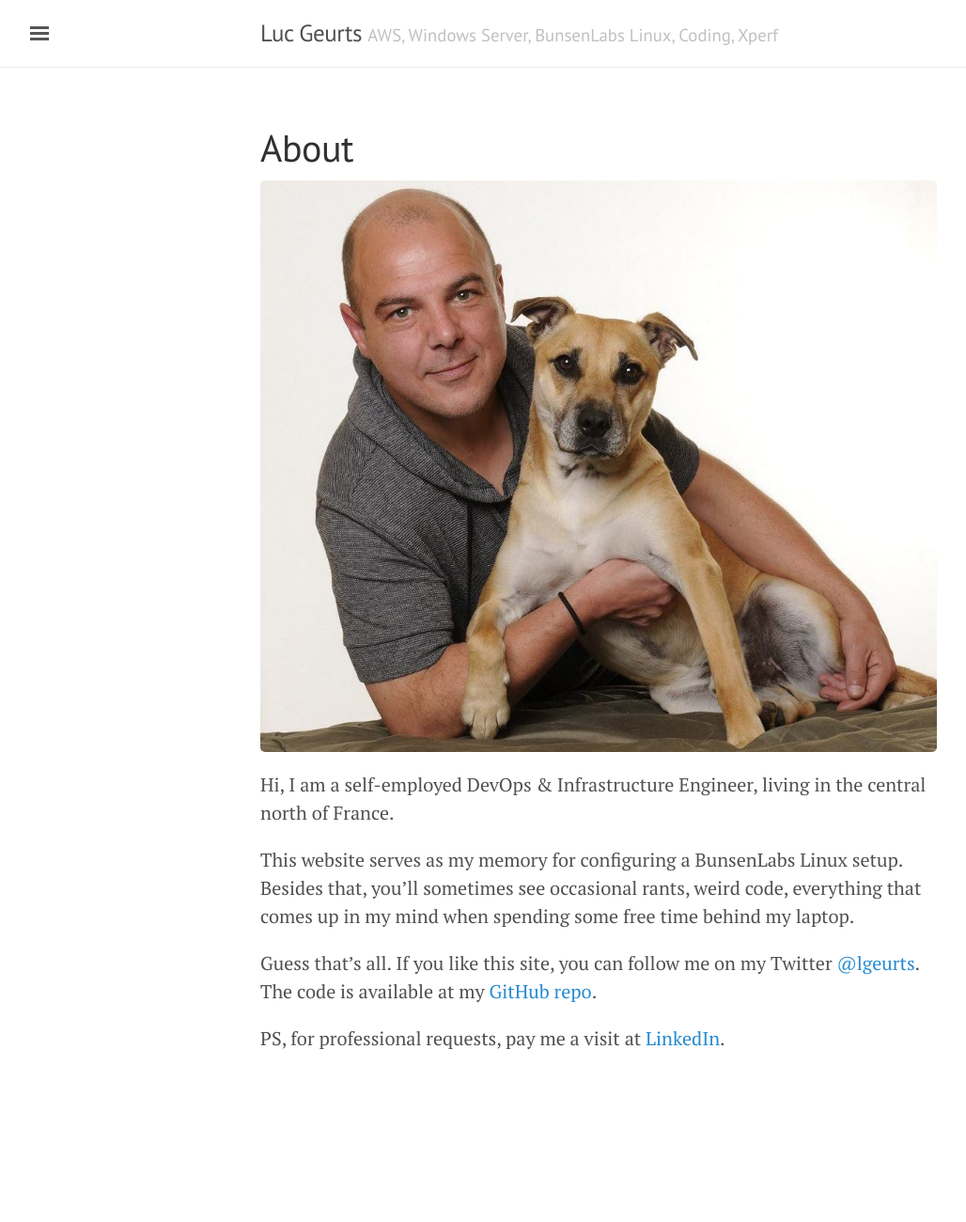
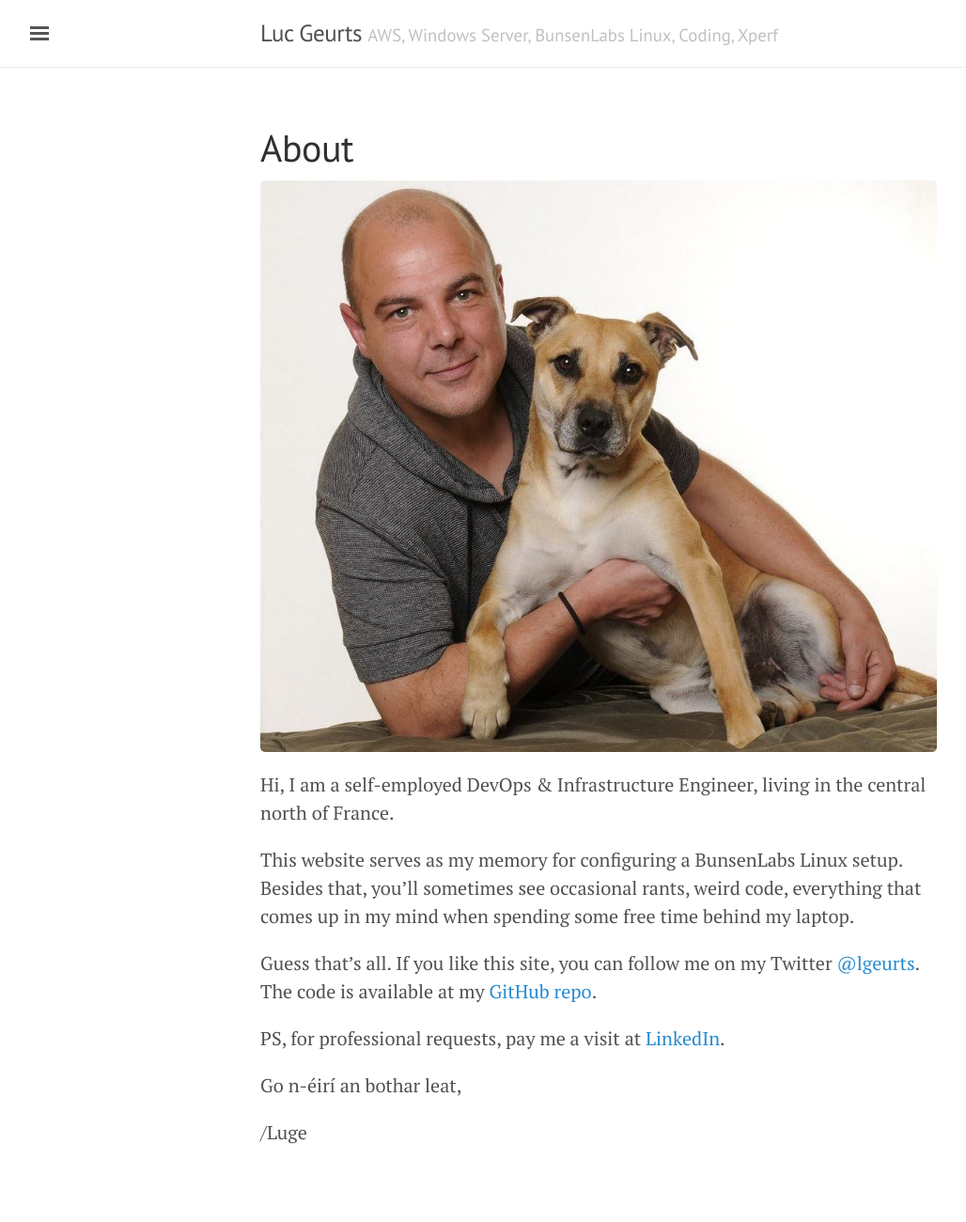
Before and after one commit to lgeurts/lgeurts.github.io, a Jekyll site: the page built from about.md, in a window 1280 px wide. Shown: the whole page at 94% size, without its empty margins (3-1031 px from the left). Built offline with Jekyll 4.4.1, drawn with Linux system fonts in a browser that asks for light colours; before the commit the page ends 1200 px from its top, so only the background shows below that.

Commit message:
Update about.md

```diff
--- a/about.md
+++ b/about.md
@@ -13,3 +13,7 @@ Besides that, you'll sometimes see occasional rants, weird code, everything that
 Guess that's all. If you like this site, you can follow me on my Twitter [@lgeurts](https://twitter.com/lgeurts). The code is available at my [GitHub repo](https://github.com/lgeurts/lgeurts.github.io).
 
 PS, for professional requests, pay me a visit at [LinkedIn](https://www.linkedin.com/in/lucgeurts).
+
+Go n-éirí an bothar leat,
+
+/Luge
```
